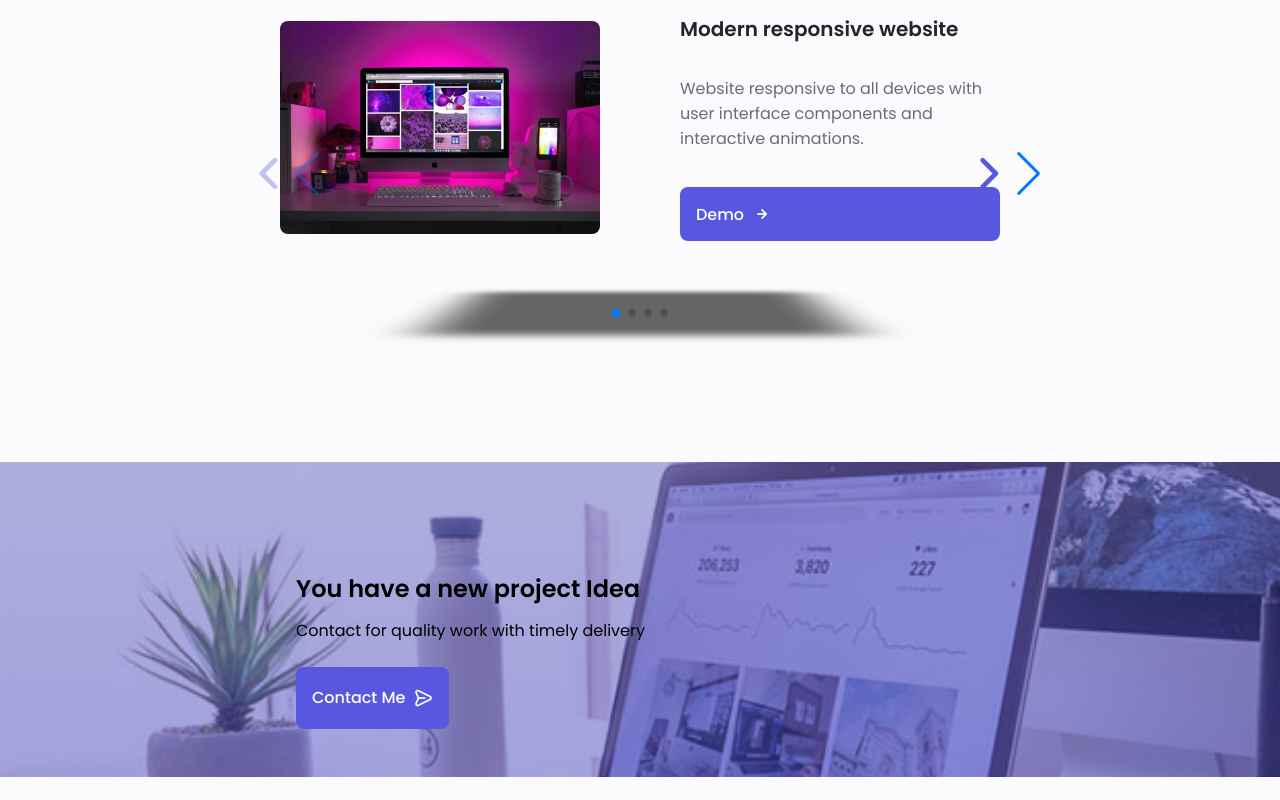
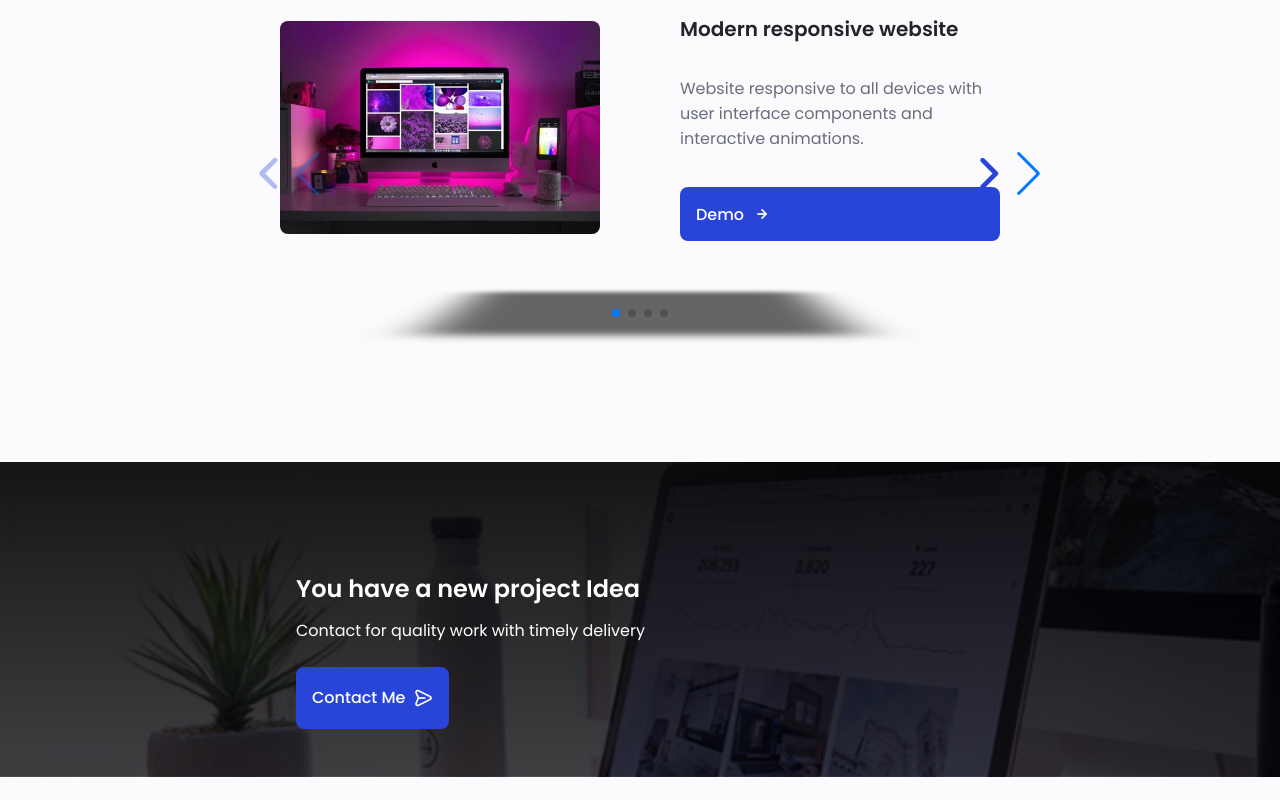
Before and after one commit to Joewings-jw/portfolio_v2, a website built with Parcel: page index.html in a window 1280 px wide. Shown: the part 2560-3360 px from the top of the page. Built offline with nearby package versions, Linux system fonts and the light colour scheme.

Commit message:
changed color variables

```diff
--- a/assets/css/style.css
+++ b/assets/css/style.css
@@ -7,12 +7,12 @@
 
     /* Colors */
     /* Change favorite color */
-    --hue-color: 240; /*Purple 250 - Green 142 - Blue 230 - Pink 340*/
+    --hue-color: 230;/*Purple 250 - Green 142 - Blue 230 - Pink 340*/
 
     /* HSL color mode */
-    --first-color: hsl(var(--hue-color),69%,61%);
-    --first-color-second:hsl(var(--hue-color),69%,61%);
-    --first-color-alt:hsl(var(--hue-color),57%,53%);
+    --first-color: hsl(var(--hue-color),69%,50%);
+    --first-color-second:hsl(var(--hue-color),69%,50%);
+    --first-color-alt:hsl(var(--hue-color),60%,40%);
     --first-color-lighter:hsl(var(--hue-color),92%,85%);
     --title-color:hsl(var(--hue-color),8%,15%);
     --text-color: hsl(var(--hue-color),8%,45%);
@@ -632,8 +632,8 @@ img{
     text-align: center;
 }
 .project_bg {
-    background: linear-gradient(rgb(87, 87, 224, 0.3), rgb(87, 87, 224, 0.4)), url(/assets/img/projectIdea.jpg) fixed center center;
-    background-size: cover;
+    background: linear-gradient(rgba(0, 0, 0, 0.9), rgb(0, 0, 0, 0.7)), url(/assets/img/projectIdea.jpg) repeat;
+    /* background-size: cover; */
     padding: 120px 0;
     background-position-x: left;
     padding-top: 3rem;
@@ -649,7 +649,7 @@ img{
 }
 .project_title,
 .project_subtitle {
-    color: #000;
+    color: #fff;
 }
 .project_img {
     width: 232px;
```
